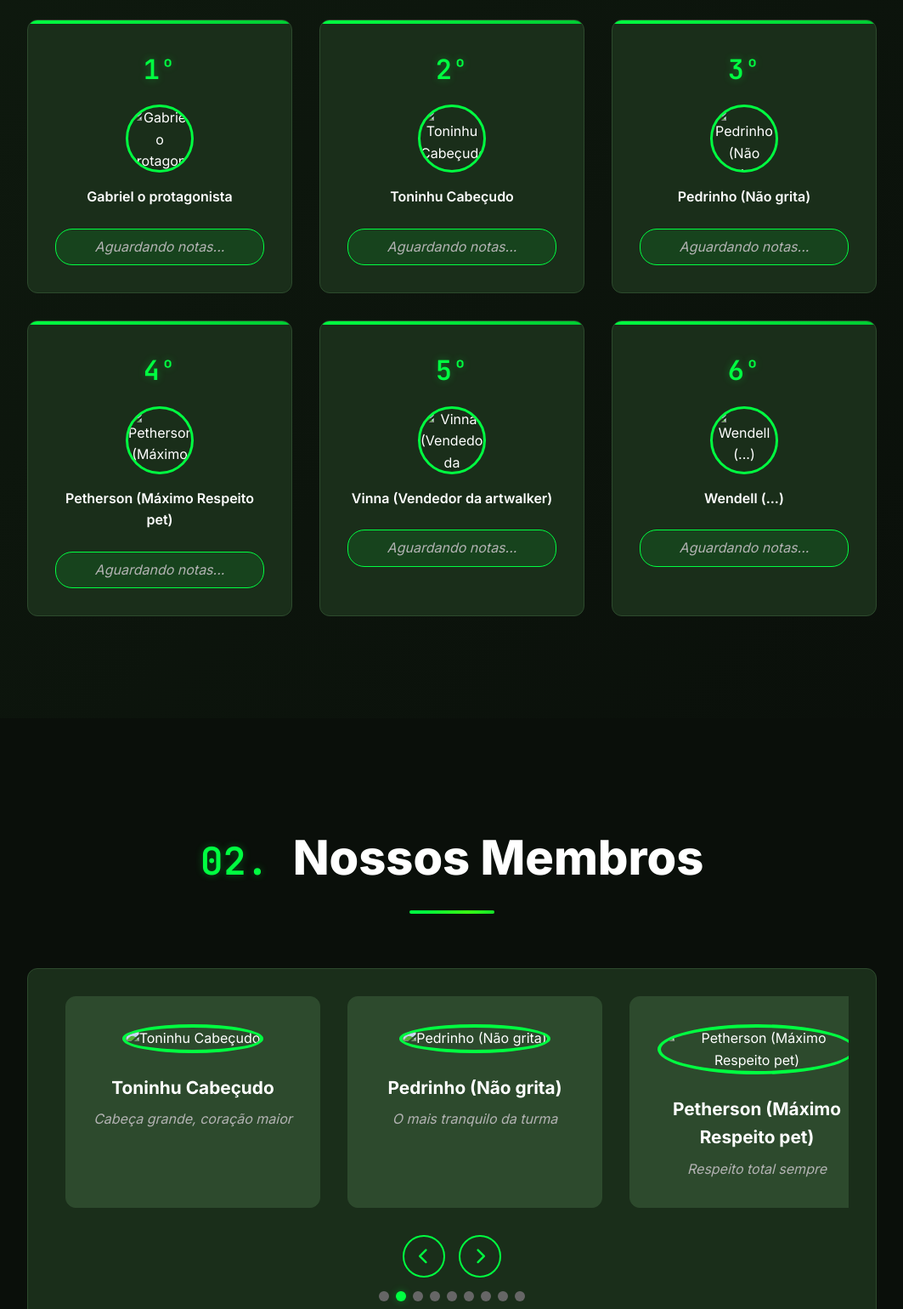
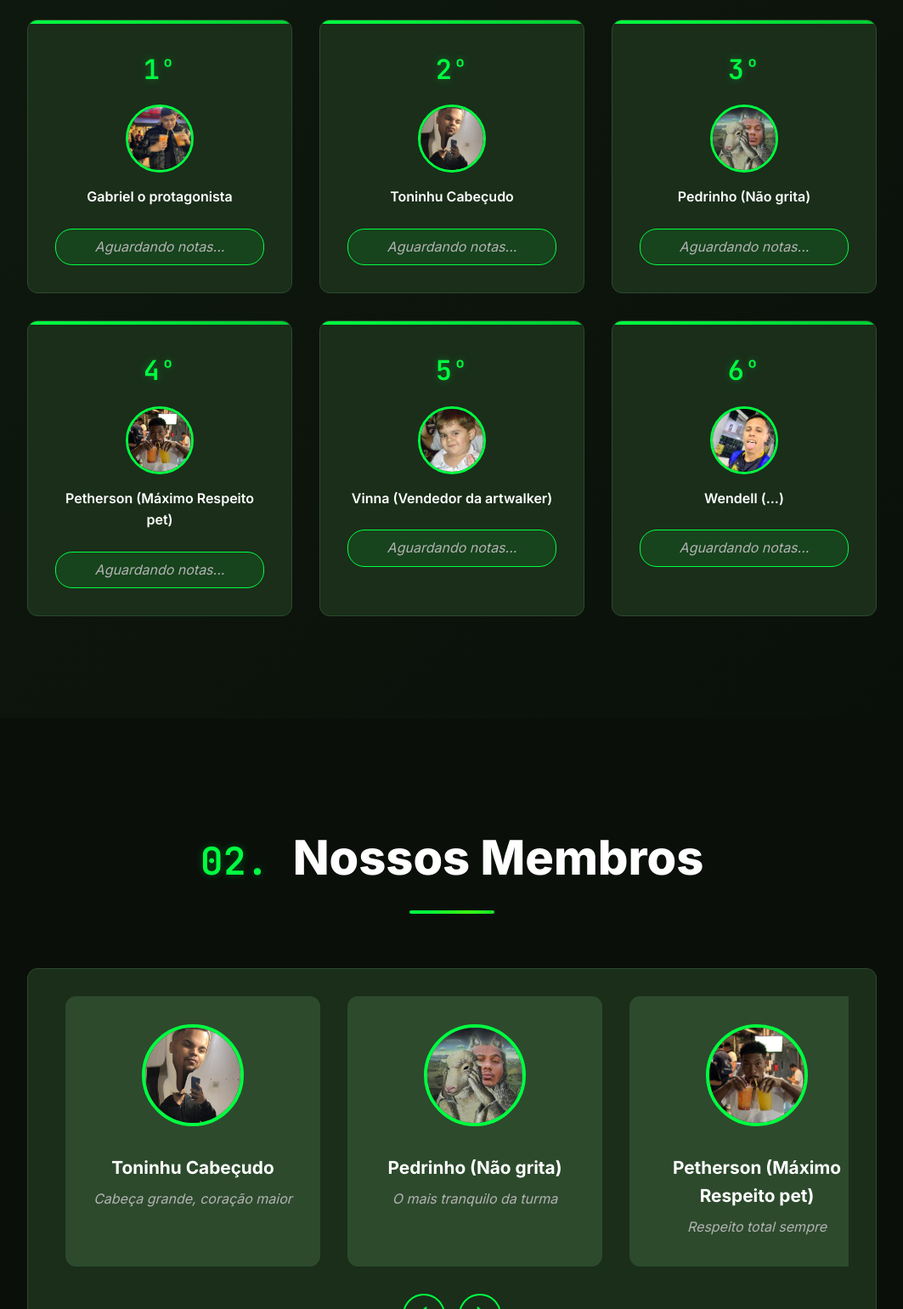
Before and after one commit to Return-Gabriel/RankingCricas.io, a plain HTML site: page index.html in a window 1280 px wide. Shown: the part 1260-2800 px from the top of the page at 85% size, without its empty margins (108-1171 px from the left). Drawn offline with nearby package versions, Linux system fonts and the light colour scheme.

Commit message:
Update index.html

```diff
--- a/index.html
+++ b/index.html
@@ -7,7 +7,7 @@
     <link
       rel="icon"
       type="image/png"
-      href="images/logocricas.png"
+      href="logocricas.png"
       sizes="90x90"
     />
     <link rel="stylesheet" href="style.css" />
@@ -26,7 +26,7 @@
       <div class="nav-container">
         <div class="nav-logo">
           <img
-            src="images/logocricas.png"
+            src="logocricas.png"
             alt="Turma do Cricas"
             class="logo-img"
           />
@@ -115,7 +115,7 @@
               <div class="image-container">
                 <div class="image-frame">
                   <img
-                    src="images/logocricas.png"
+                    src="logocricas.png"
                     alt="Logo Cricas"
                     class="profile-img"
                   />
@@ -169,7 +169,7 @@
               <div class="ranking-card">
                 <div class="rank-number">1º</div>
                 <div class="rank-member">
-                  <img src="images/Gabriel.jpg" alt="Gabriel o protagonista" />
+                  <img src="Gabriel.jpg" alt="Gabriel o protagonista" />
                   <span>Gabriel o protagonista</span>
                 </div>
                 <div class="rank-status">Aguardando notas...</div>
@@ -177,7 +177,7 @@
               <div class="ranking-card">
                 <div class="rank-number">2º</div>
                 <div class="rank-member">
-                  <img src="images/Toninhu.jpg" alt="Toninhu Cabeçudo" />
+                  <img src="Toninhu.jpg" alt="Toninhu Cabeçudo" />
                   <span>Toninhu Cabeçudo</span>
                 </div>
                 <div class="rank-status">Aguardando notas...</div>
@@ -185,7 +185,7 @@
               <div class="ranking-card">
                 <div class="rank-number">3º</div>
                 <div class="rank-member">
-                  <img src="images/Pedrinho.jpg" alt="Pedrinho (Não grita)" />
+                  <img src="Pedrinho.jpg" alt="Pedrinho (Não grita)" />
                   <span>Pedrinho (Não grita)</span>
                 </div>
                 <div class="rank-status">Aguardando notas...</div>
@@ -194,7 +194,7 @@
                 <div class="rank-number">4º</div>
                 <div class="rank-member">
                   <img
-                    src="images/Petherson.jpg"
+                    src="Petherson.jpg"
                     alt="Petherson (Máximo Respeito pet)"
                   />
                   <span>Petherson (Máximo Respeito pet)</span>
@@ -205,7 +205,7 @@
                 <div class="rank-number">5º</div>
                 <div class="rank-member">
                   <img
-                    src="images/Vinna.jpg"
+                    src="Vinna.jpg"
                     alt="Vinna (Vendedor da artwalker)"
                   />
                   <span>Vinna (Vendedor da artwalker)</span>
@@ -215,7 +215,7 @@
               <div class="ranking-card">
                 <div class="rank-number">6º</div>
                 <div class="rank-member">
-                  <img src="images/Wendell.jpg" alt="Wendell (...)" />
+                  <img src="Wendell.jpg" alt="Wendell (...)" />
                   <span>Wendell (...)</span>
                 </div>
                 <div class="rank-status">Aguardando notas...</div>
@@ -242,7 +242,7 @@
                   <div class="member-card">
                     <div class="member-image">
                       <img
-                        src="images/Gabriel.jpg"
+                        src="Gabriel.jpg"
                         alt="Gabriel o protagonista"
                       />
                     </div>
@@ -253,7 +253,7 @@
                   </div>
                   <div class="member-card">
                     <div class="member-image">
-                      <img src="images/Toninhu.jpg" alt="Toninhu Cabeçudo" />
+                      <img src="Toninhu.jpg" alt="Toninhu Cabeçudo" />
                     </div>
                     <div class="member-info">
                       <h3>Toninhu Cabeçudo</h3>
@@ -263,7 +263,7 @@
                   <div class="member-card">
                     <div class="member-image">
                       <img
-                        src="images/Pedrinho.jpg"
+                        src="Pedrinho.jpg"
                         alt="Pedrinho (Não grita)"
                       />
                     </div>
@@ -275,7 +275,7 @@
                   <div class="member-card">
                     <div class="member-image">
                       <img
-                        src="images/Petherson.jpg"
+                        src="Petherson.jpg"
                         alt="Petherson (Máximo Respeito pet)"
                       />
                     </div>
@@ -287,7 +287,7 @@
                   <div class="member-card">
                     <div class="member-image">
                       <img
-                        src="images/Vinna.jpg"
+                        src="Vinna.jpg"
                         alt="Vinna (Vendedor da artwalker)"
                       />
                     </div>
@@ -298,7 +298,7 @@
                   </div>
                   <div class="member-card">
                     <div class="member-image">
-                      <img src="images/Wendell.jpg" alt="Wendell (...)" />
+                      <img src="Wendell.jpg" alt="Wendell (...)" />
                     </div>
                     <div class="member-info">
                       <h3>Wendell (...)</h3>
@@ -308,7 +308,7 @@
                   <div class="member-card">
                     <div class="member-image">
                       <img
-                        src="images/Andrade.jpg"
+                        src="Andrade.jpg"
                         alt="Andrade (Futuro uber)"
                       />
                     </div>
@@ -319,7 +319,7 @@
                   </div>
                   <div class="member-card">
                     <div class="member-image">
-                      <img src="images/Gustavo.jpg" alt="Apenas o gustavo" />
+                      <img src="Gustavo.jpg" alt="Apenas o gustavo" />
                     </div>
                     <div class="member-info">
                       <h3>Apenas o gustavo</h3>
@@ -329,7 +329,7 @@
                   <div class="member-card">
                     <div class="member-image">
                       <img
-                        src="images/Jonathan.jpg"
+                        src="Jonathan.jpg"
                         alt="jonathan (o pai de menina)"
                       />
                     </div>
```
